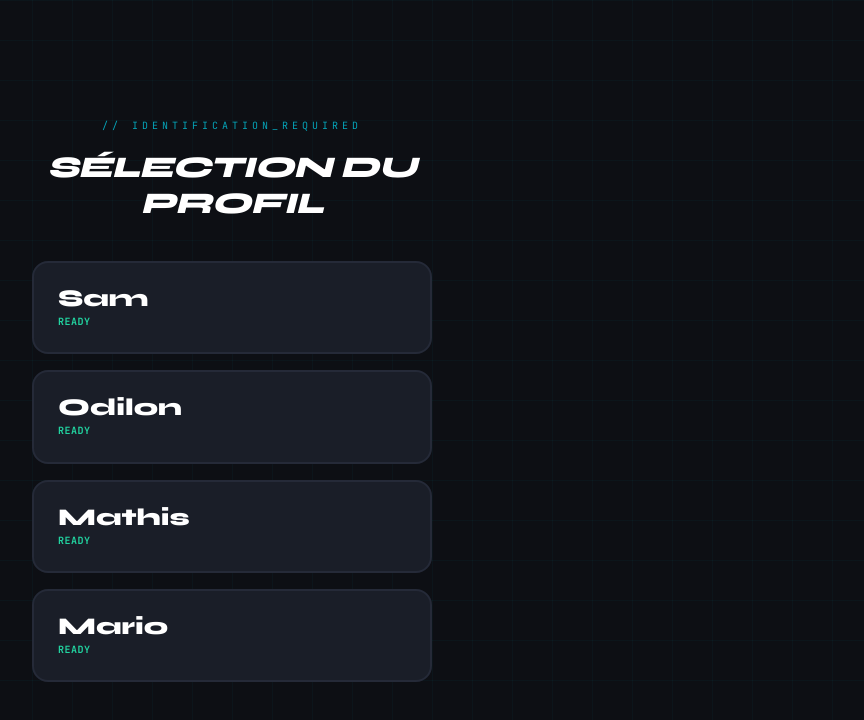
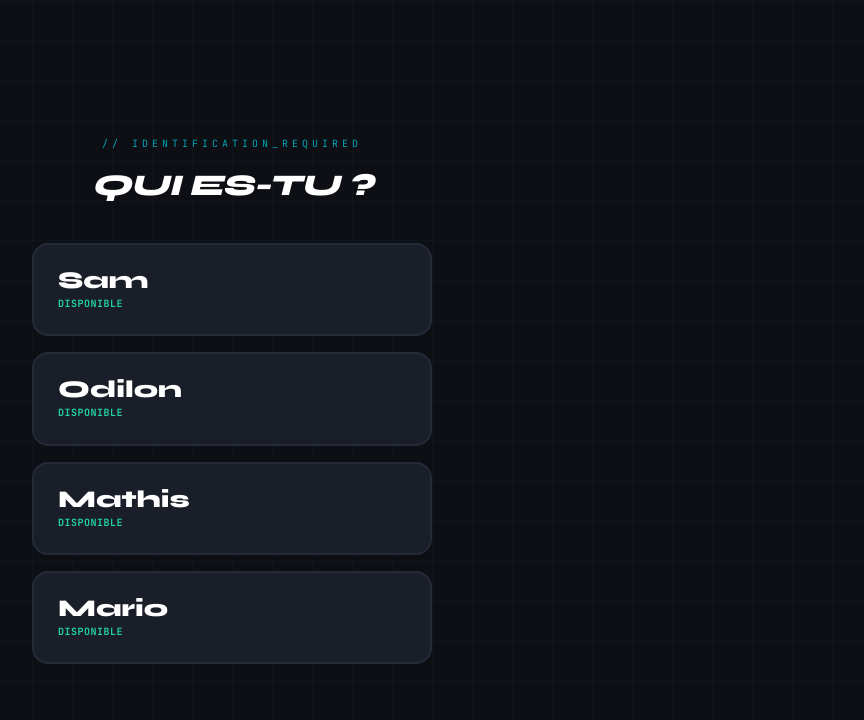
Before and after one commit to Mafrix07/Jeu, a React (Vite) app: page /login in a window 1280 px wide. Shown: the top 720 px of the page, without its empty margins (408-1272 px from the left). Built offline with nearby package versions, Linux system fonts and the light colour scheme; no server answers; the database is empty.

Commit message:
fix: allow name resume, remove taken-name block, auto-redirect if session exists

```diff
--- a/src/pages/Login.tsx
+++ b/src/pages/Login.tsx
@@ -7,8 +7,15 @@ import { supabase } from '../lib/supabase';
 
 export const Login = () => {
   const navigate = useNavigate();
-  const { startSession, loading } = useSession();
+  const { sessionId, playerName, startSession, loading } = useSession();
   const [takenNames, setTakenNames] = useState<string[]>([]);
+
+  // Auto-redirect if already logged in
+  useEffect(() => {
+    if (sessionId && playerName) {
+      navigate('/vote');
+    }
+  }, [sessionId, playerName, navigate]);
 
   useEffect(() => {
     const fetchTakenNames = async () => {
@@ -31,22 +38,18 @@ export const Login = () => {
         }
 
         const channel = supabase
-          .channel('public:progress')
+          .channel('login:progress')
           .on('postgres_changes', {
-            event: '*',
+            event: 'INSERT',
             schema: 'public',
             table: 'progress',
             filter: `session_id=eq.${session.id}`
           }, (payload: any) => {
-            if (payload.eventType === 'INSERT') {
-              setTakenNames(prev => [...prev, payload.new.player_name]);
-            }
+            setTakenNames(prev => [...prev, payload.new.player_name]);
           })
           .subscribe();
 
-        return () => {
-          supabase.removeChannel(channel);
-        };
+        return () => { supabase.removeChannel(channel); };
       }
     };
 
@@ -55,9 +58,7 @@ export const Login = () => {
 
   const handlePick = async (name: string) => {
     const success = await startSession(name);
-    if (success) {
-      navigate('/vote');
-    }
+    if (success) navigate('/vote');
   };
 
   return (
@@ -71,33 +72,33 @@ export const Login = () => {
           // IDENTIFICATION_REQUIRED
         </motion.p>
         <h2 className="text-3xl font-black text-white mb-10 text-center uppercase italic tracking-tight">
-          SÉLECTION DU PROFIL
+          QUI ES-TU ?
         </h2>
 
         <div className="grid grid-cols-1 gap-4">
           {PLAYERS.map((name, i) => {
             const isTaken = takenNames.includes(name);
+            // Taken = someone already joined with this name, but we allow resuming
             return (
               <motion.button
                 key={name}
                 initial={{ x: -20, opacity: 0 }}
                 animate={{ x: 0, opacity: 1 }}
                 transition={{ delay: i * 0.1 }}
-                whileHover={!isTaken && !loading ? { x: 8, borderColor: 'var(--accent)' } : {}}
-                onClick={() => !isTaken && handlePick(name)}
-                disabled={loading || isTaken}
-                className={`group p-6 rounded-2xl text-2xl font-black text-left border-2 flex justify-between items-center transition-all ${
-                  isTaken
-                    ? 'bg-[var(--card)]/40 border-[var(--border)] text-[var(--muted)] cursor-not-allowed opacity-50'
-                    : 'bg-[var(--card)] border-[var(--border)] text-white hover:text-[var(--accent)]'
-                }`}
+                whileHover={!loading ? { x: 6, borderColor: 'var(--accent)' } : {}}
+                whileTap={!loading ? { scale: 0.98 } : {}}
+                onClick={() => !loading && handlePick(name)}
+                disabled={loading}
+                className="group p-6 rounded-2xl text-2xl font-black text-left border-2 flex justify-between items-center transition-all bg-[var(--card)] border-[var(--border)] text-white hover:text-[var(--accent)] disabled:opacity-60"
               >
                 <div className="flex flex-col">
                   <span className="leading-none">{name}</span>
-                  {isTaken && <span className="text-[10px] font-mono mt-1 text-[var(--red)] uppercase tracking-wider">OFFLINE</span>}
-                  {!isTaken && <span className="text-[10px] font-mono mt-1 text-[var(--green)] uppercase tracking-wider">READY</span>}
+                  {isTaken
+                    ? <span className="text-[10px] font-mono mt-1 text-[var(--accent)] uppercase tracking-wider">REPRENDRE →</span>
+                    : <span className="text-[10px] font-mono mt-1 text-[var(--green)] uppercase tracking-wider">DISPONIBLE</span>
+                  }
                 </div>
-                {!isTaken && <span className="text-2xl opacity-0 group-hover:opacity-100 transition-opacity">→</span>}
+                <span className="text-2xl opacity-0 group-hover:opacity-100 transition-opacity">→</span>
               </motion.button>
             );
           })}
@@ -105,7 +106,7 @@ export const Login = () => {
 
         {loading && (
           <p className="mt-8 text-[var(--accent)] text-center font-mono text-sm font-bold animate-pulse uppercase tracking-[2px]">
-            SYNCHRONISATION...
+            CONNEXION...
           </p>
         )}
       </div>
```
